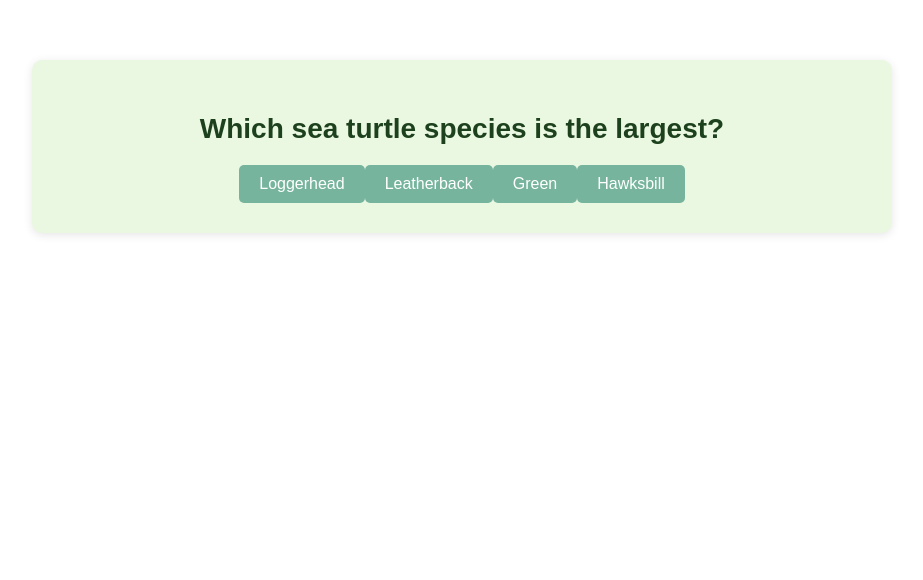
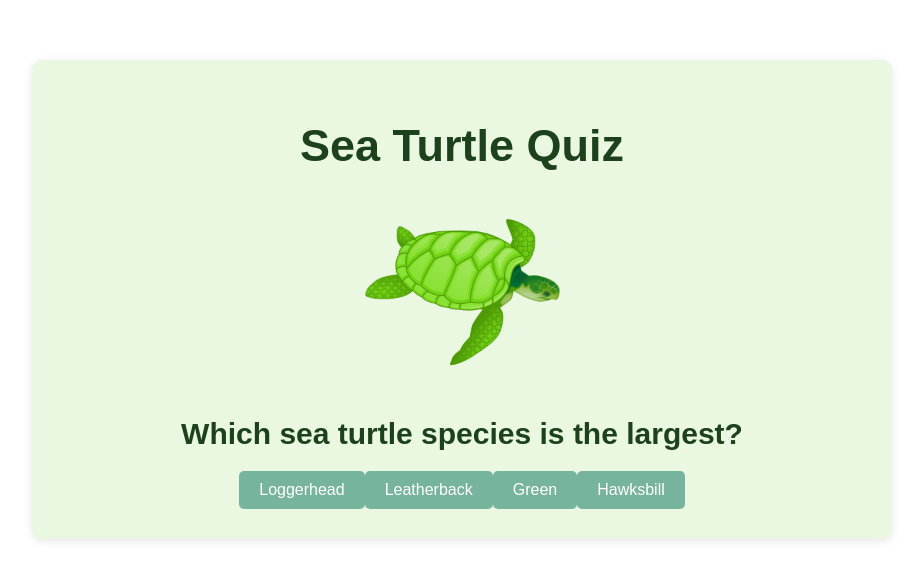
Before and after one commit to KaileyLiou/Turtles, a SvelteKit app: page /interact in a window 1280 px wide. Shown: the top 580 px of the page, without its empty margins (178-1101 px from the left). Built offline with nearby package versions, Linux system fonts and the light colour scheme; a web font is replaced by a local one.

Commit message:
moved title and img out of head

```diff
--- a/src/routes/interact/+page.svelte
+++ b/src/routes/interact/+page.svelte
@@ -54,7 +54,13 @@
     h2 {
         color: #1d411d;
         margin-bottom: 20px;
-        font-size: 28px;
+        font-size: 30px;
+    }
+
+    h1 {
+        color: #1d411d;
+        margin-bottom: 20px;
+        font-size: 45px;
     }
 
     button {
@@ -98,11 +104,13 @@
 
 
 <svelte:head>
-    <title>Sea Turtle Quiz</title>
-    <link class="turtle-graphic" rel="icon" src="/turtle.png"/>
+    <title>Sea Turtles</title>
 </svelte:head>
 
 <div class="container">
+    <h1>Sea Turtle Quiz</h1>
+    <img src="/turtle.png" alt="Turtle" class="turtle-graphic"/>
+
     {#if step < quizQuestions.length}
         <h2>{quizQuestions[step].question}</h2>
         {#each quizQuestions[step].options as option}
```
